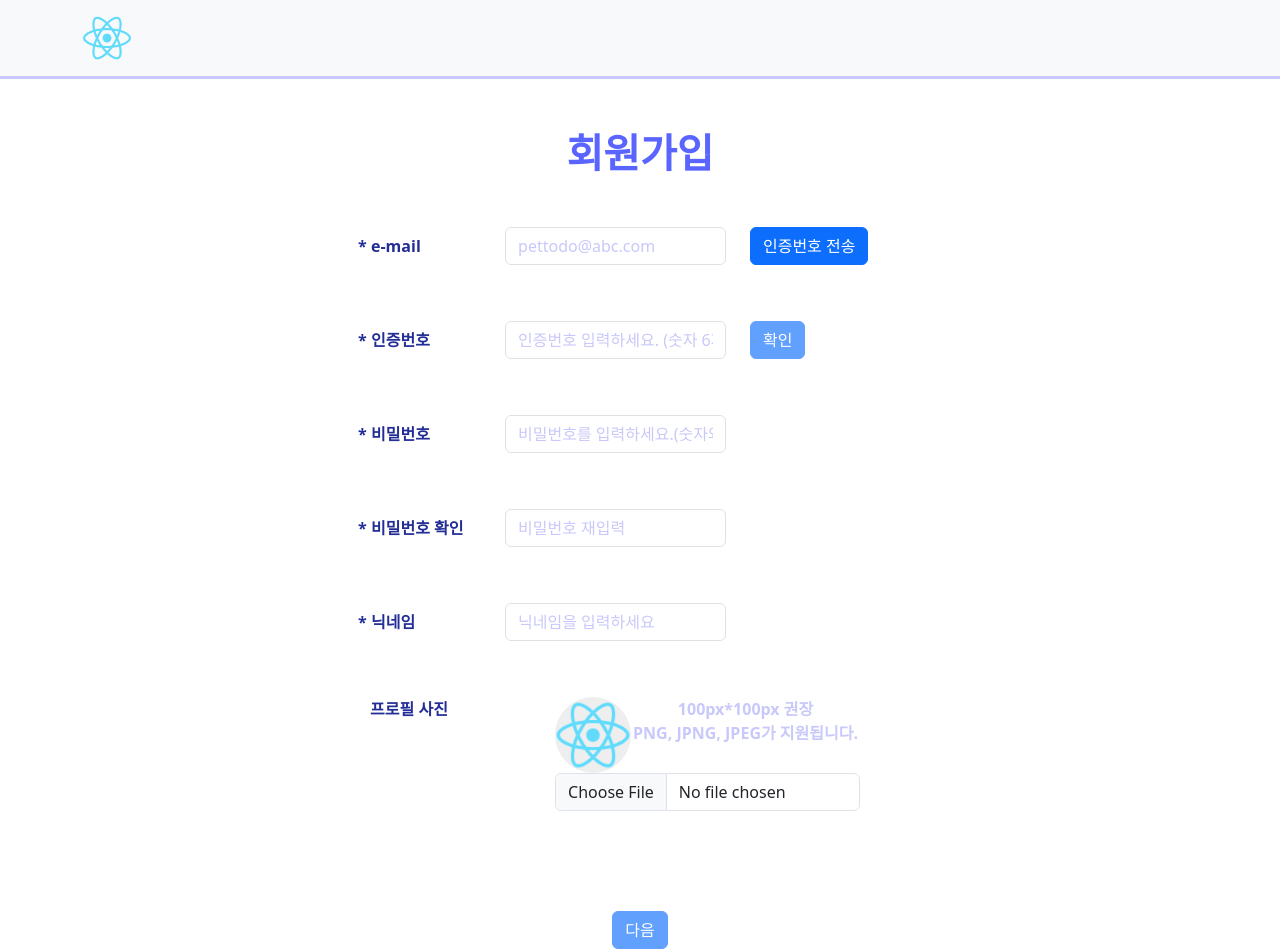
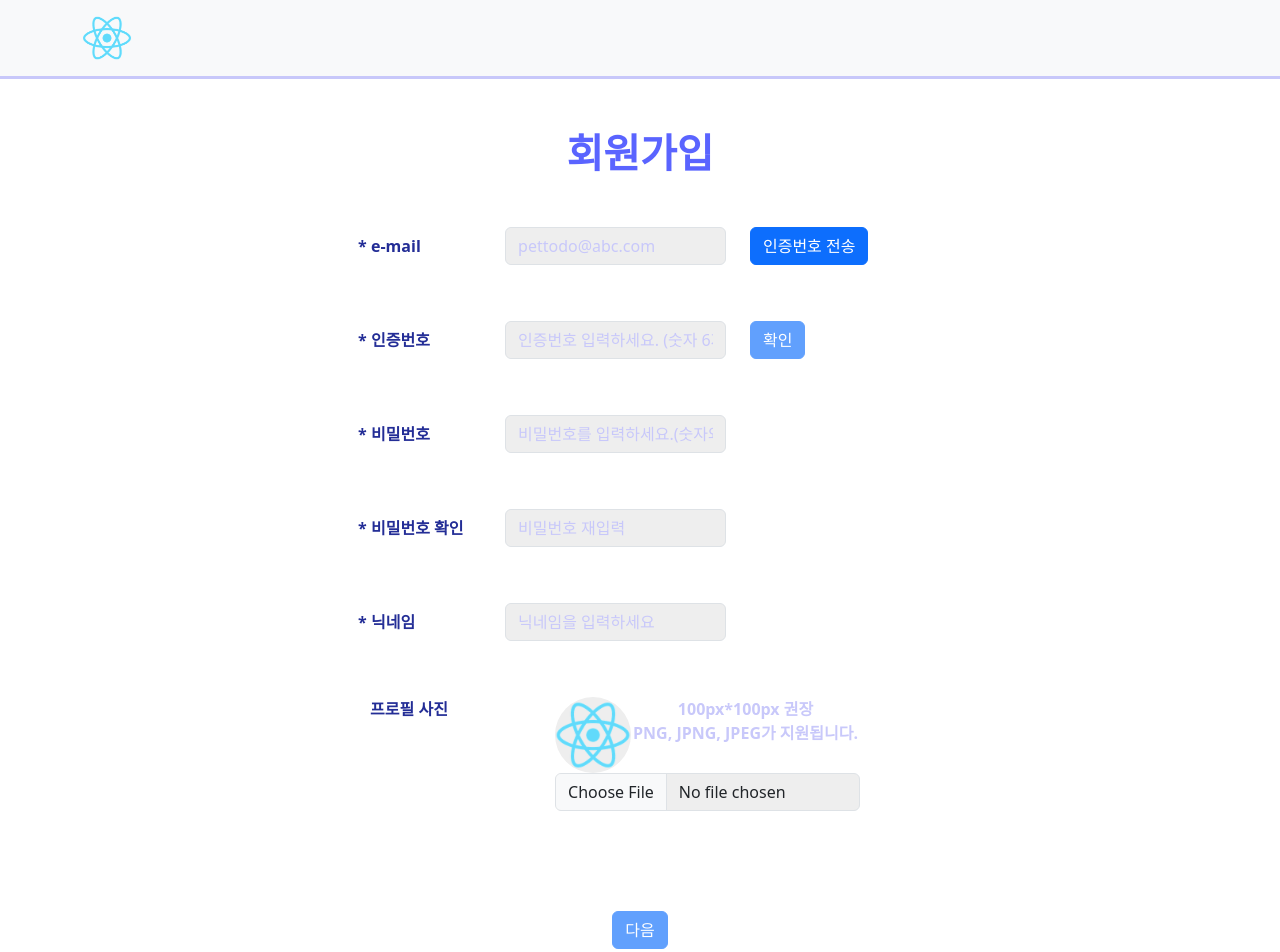
Before and after one commit to seophohoho/PlanIsJustNow-fe, a React (Create React App) app: page / in a window 1280 px wide. Shown: the top 952 px of the page. Built offline with nearby package versions, Linux system fonts and the light colour scheme.

Commit message:
signup input 폼 배경 색 적용안되는 문제 수정

```diff
--- a/src/pages/SignUp.js
+++ b/src/pages/SignUp.js
@@ -16,7 +16,7 @@ function Signup() {
     "비밀번호 재입력",
     "닉네임을 입력하세요"
   ]);
-  const [classNames, setClassNames] = useState(["","","","",""])
+  const [classNames, setClassNames] = useState(["form-Control","form-Control","form-Control","form-Control","form-Control"])
   const [btnMessage,setBtnMessage] = useState(["인증번호 전송","확인",false,false,false]);
   //회원가입 정보 저장
   const [email, setEmail] = useState("")
@@ -95,7 +95,7 @@ function Signup() {
                   <div className=''>
                     <p className='color-violet impo-margin-zero'>100px*100px 권장</p>
                     <p className='color-violet'>PNG, JPNG, JPEG가 지원됩니다.</p>
-                    <Form.Control type="file" accept='.png, .jpng, .jpeg' className=''/>{/**파일 선택한 파일 서버로 post후 서버에서 해당 id 이미지 받아오느 걸로 */}
+                    <Form.Control type="file" accept='.png, .jpng, .jpeg' className='form-Control'/>{/**파일 선택한 파일 서버로 post후 서버에서 해당 id 이미지 받아오느 걸로 */}
                   </div>
                 </Col>
               </Row>
```
